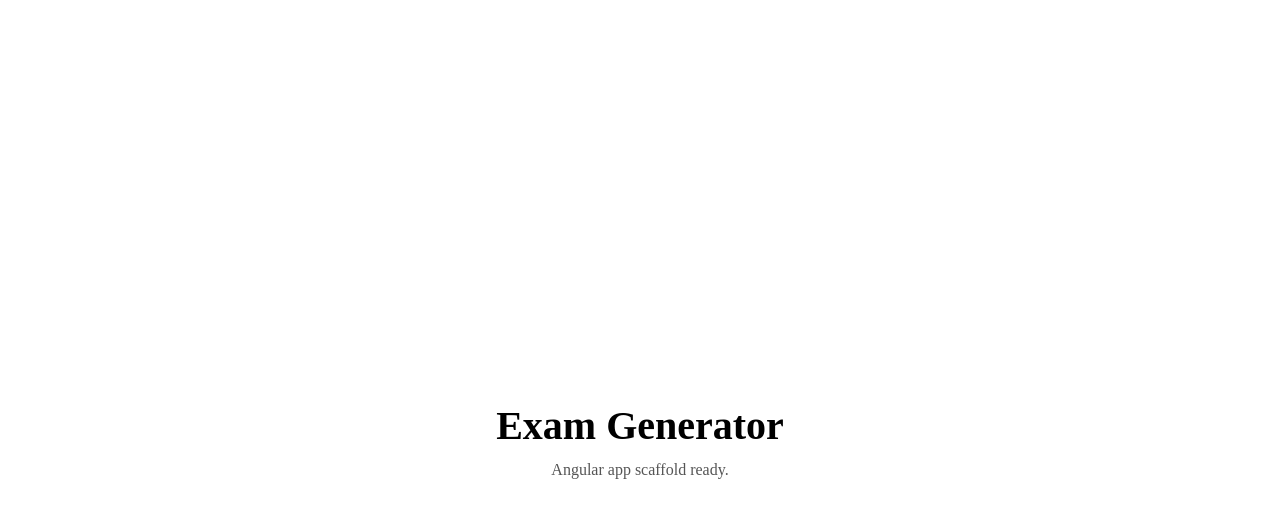
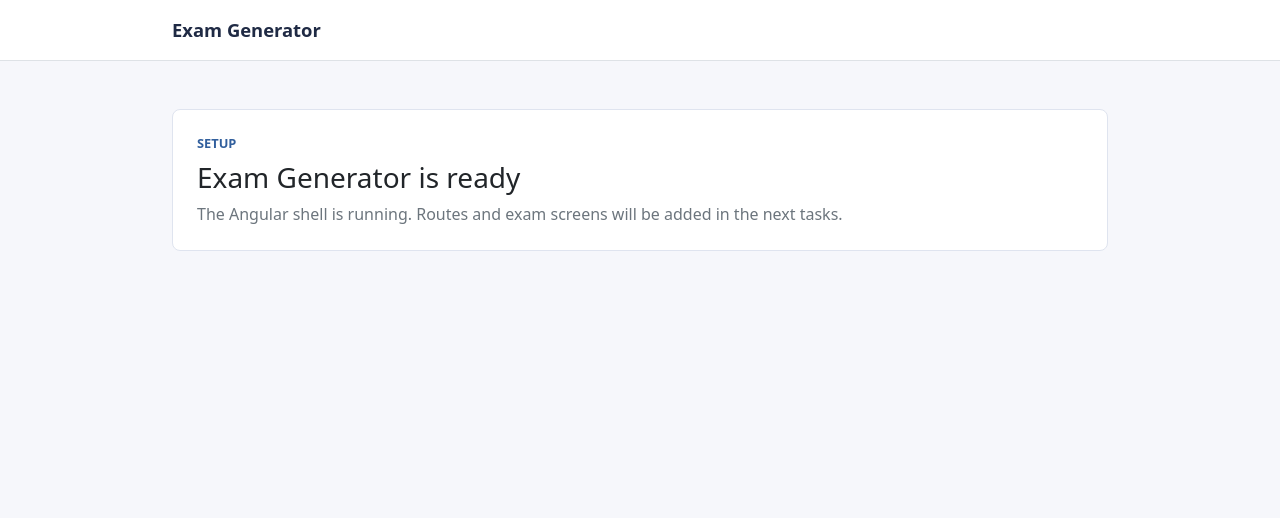
Before and after one commit to seiya64/ExamGenerator, an Angular app: page / in a window 1280 px wide. Shown: the top 518 px of the page. Built offline with nearby package versions, Linux system fonts and the light colour scheme.

Commit message:
chore: add bootstrap app shell

```diff
--- a/package.json
+++ b/package.json
@@ -17,6 +17,8 @@
     "@angular/forms": "^21.2.0",
     "@angular/platform-browser": "^21.2.0",
     "@angular/router": "^21.2.0",
+    "@ng-bootstrap/ng-bootstrap": "^20.0.0",
+    "bootstrap": "^5.3.8",
     "rxjs": "~7.8.0",
     "tslib": "^2.3.0"
   },
--- a/src/app/app.html
+++ b/src/app/app.html
@@ -1,6 +1,17 @@
-<main class="app-start">
-  <h1>{{ title() }}</h1>
-  <p>Angular app scaffold ready.</p>
+<header class="app-header border-bottom bg-white">
+  <div class="container app-container py-3">
+    <span class="app-brand">{{ title() }}</span>
+  </div>
+</header>
+
+<main class="container app-container py-4 py-md-5">
+  <section class="status-panel" aria-labelledby="app-status-title">
+    <p class="status-eyebrow mb-2">Setup</p>
+    <h1 id="app-status-title" class="h3 mb-2">Exam Generator is ready</h1>
+    <p class="mb-0 text-secondary">
+      The Angular shell is running. Routes and exam screens will be added in the next tasks.
+    </p>
+  </section>
+
+  <router-outlet />
 </main>
-
-<router-outlet />
--- a/src/app/app.scss
+++ b/src/app/app.scss
@@ -3,20 +3,34 @@
   min-height: 100vh;
 }
 
-.app-start {
-  display: grid;
-  min-height: 100vh;
-  place-content: center;
-  padding: 2rem;
-  text-align: center;
+.app-header {
+  position: sticky;
+  top: 0;
+  z-index: 10;
 }
 
-.app-start h1 {
-  margin: 0;
-  font-size: 2.5rem;
+.app-container {
+  max-width: 960px;
 }
 
-.app-start p {
-  margin: 0.75rem 0 0;
-  color: #555;
+.app-brand {
+  display: inline-flex;
+  align-items: center;
+  color: #1f2a44;
+  font-size: 1.15rem;
+  font-weight: 700;
 }
+
+.status-panel {
+  padding: 1.5rem;
+  border: 1px solid #dfe4ef;
+  border-radius: 0.5rem;
+  background: #ffffff;
+}
+
+.status-eyebrow {
+  color: #315f9d;
+  font-size: 0.8rem;
+  font-weight: 700;
+  text-transform: uppercase;
+}
--- a/src/styles.scss
+++ b/src/styles.scss
@@ -1 +1,11 @@
-/* You can add global styles to this file, and also import other style files */
+@use 'bootstrap/scss/bootstrap';
+
+:root {
+  color-scheme: light;
+}
+
+body {
+  min-width: 320px;
+  margin: 0;
+  background: #f6f7fb;
+}
```
Also changed, not shown: 2 other files (tests, documents, lock files or other folders).
